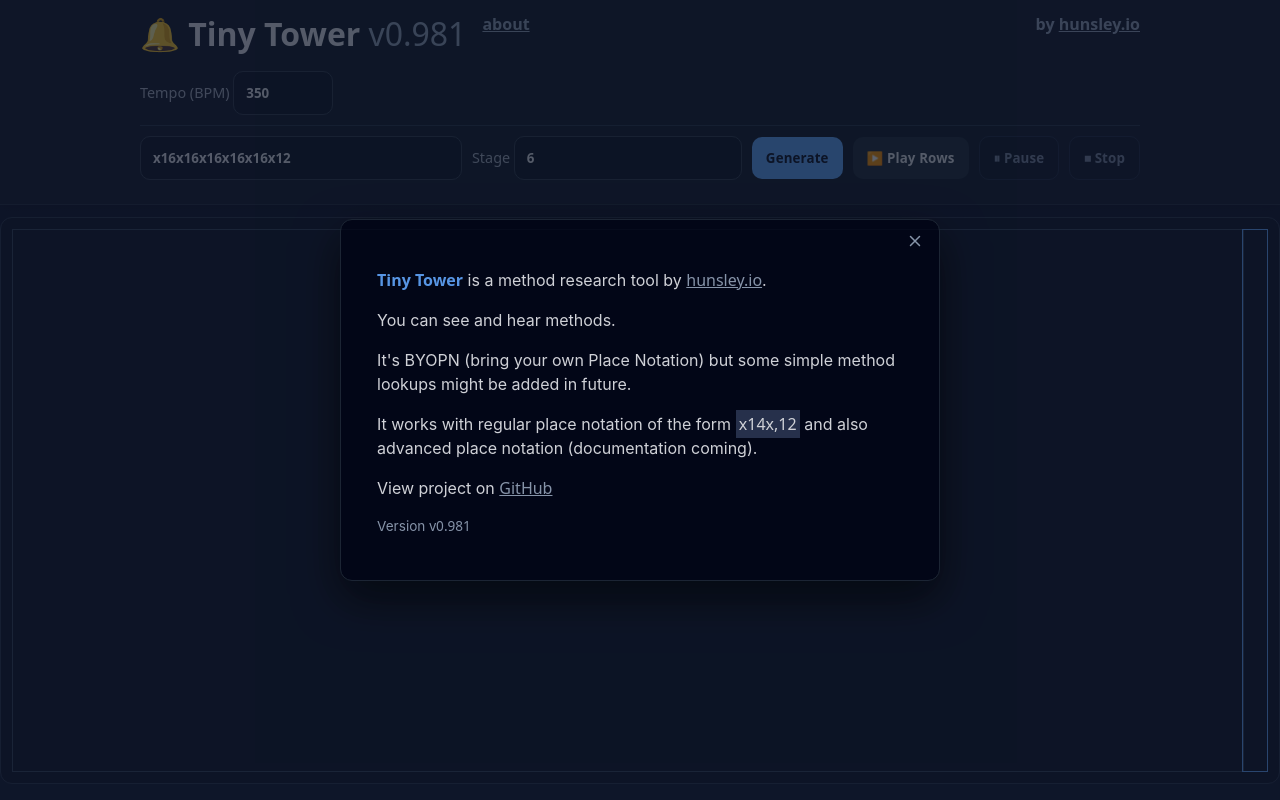
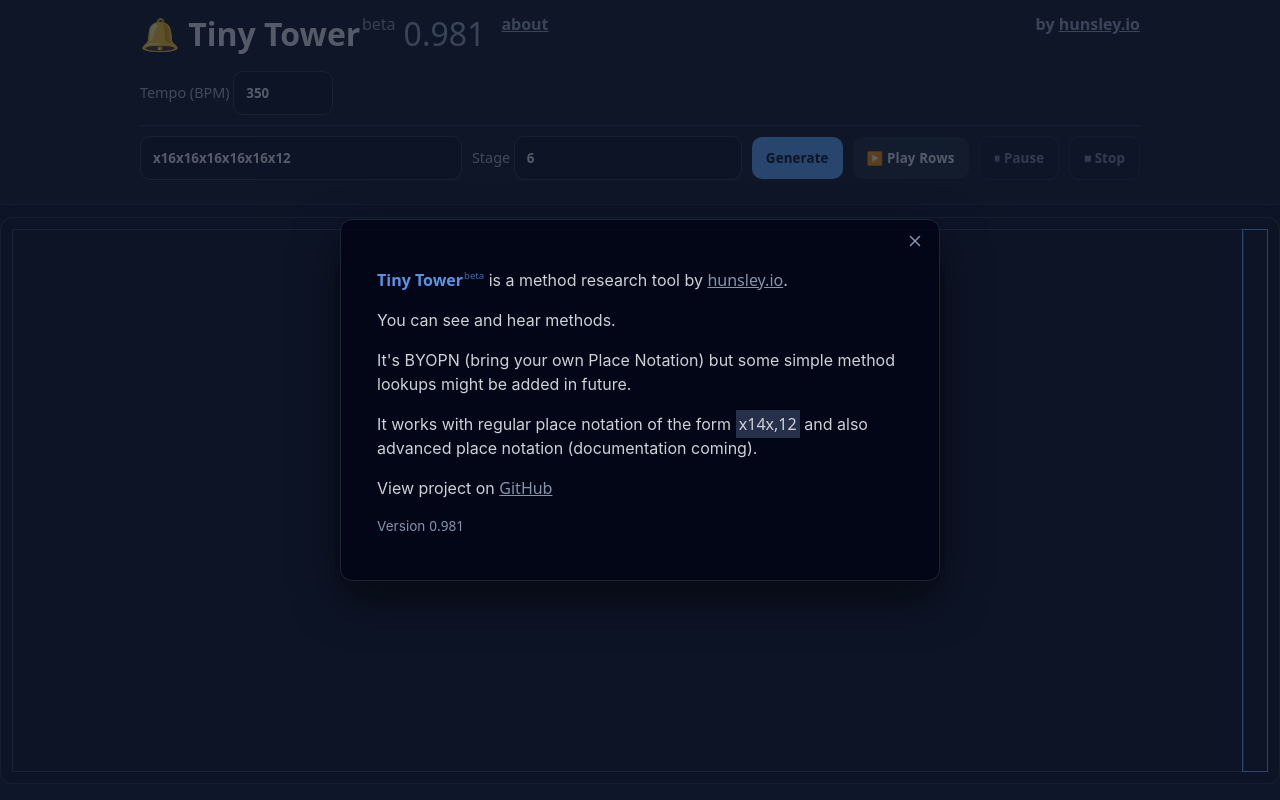
Before and after one commit to alexhunsley/tiny-tower, a website with bundled scripts: page source/js_apn_engine/index.html in a window 1280 px wide. Both pictures are taken after a click on the link "about". Built offline with nearby package versions, Linux system fonts and the light colour scheme.

Commit message:
Add superscript 'beta' after tiny tower; remove 'v' prefix from version

```diff
--- a/source/js_apn_engine/index.html
+++ b/source/js_apn_engine/index.html
@@ -18,7 +18,7 @@
     <header class="toolbar">
       <div class="bar">
         <h1>
-          🔔 Tiny Tower <span class="version">dsada</span>
+          🔔 Tiny Tower<sup class="beta">beta</sup> <span class="version">x</span>
 
           <a class="about-link" href="#about" aria-label="About Tiny Tower">about</a>
 
@@ -81,7 +81,7 @@
           </button>
 <!--          <h2 id="about-title">About Tiny Tower</h2>-->
           <p style="margin-bottom: 1rem;">
-              <span class="app-title">Tiny Tower</span> is a method research tool by <a href="https://hunsley.io" target="_blank" rel="noopener">hunsley.io</a>.
+              <span class="app-title">Tiny Tower<sup class="betaAbout">beta</sup></span> is a method research tool by <a href="https://hunsley.io" target="_blank" rel="noopener">hunsley.io</a>.
           </p>
           <p />
           <p>
--- a/source/js_apn_engine/main.js
+++ b/source/js_apn_engine/main.js
@@ -451,7 +451,7 @@
     }
 
     document.querySelectorAll(".version").forEach(el => {
-        el.textContent = `v${TT_VERSION}`;
+        el.textContent = `${TT_VERSION}`;
     });
 }
 
--- a/source/js_apn_engine/styles.css
+++ b/source/js_apn_engine/styles.css
@@ -297,3 +297,18 @@
 .about-close:hover {
     color: var(--accent);
 }
+
+.beta {
+    font-size: 0.5em;
+    opacity: 0.6;
+    font-weight: normal;
+    margin-left: -0.4em;
+}
+
+/* about dialog */
+.betaAbout {
+    font-size: 0.6em;
+    opacity: 0.7;
+    font-weight: normal;
+    margin-left: 0.1em;
+}
```
